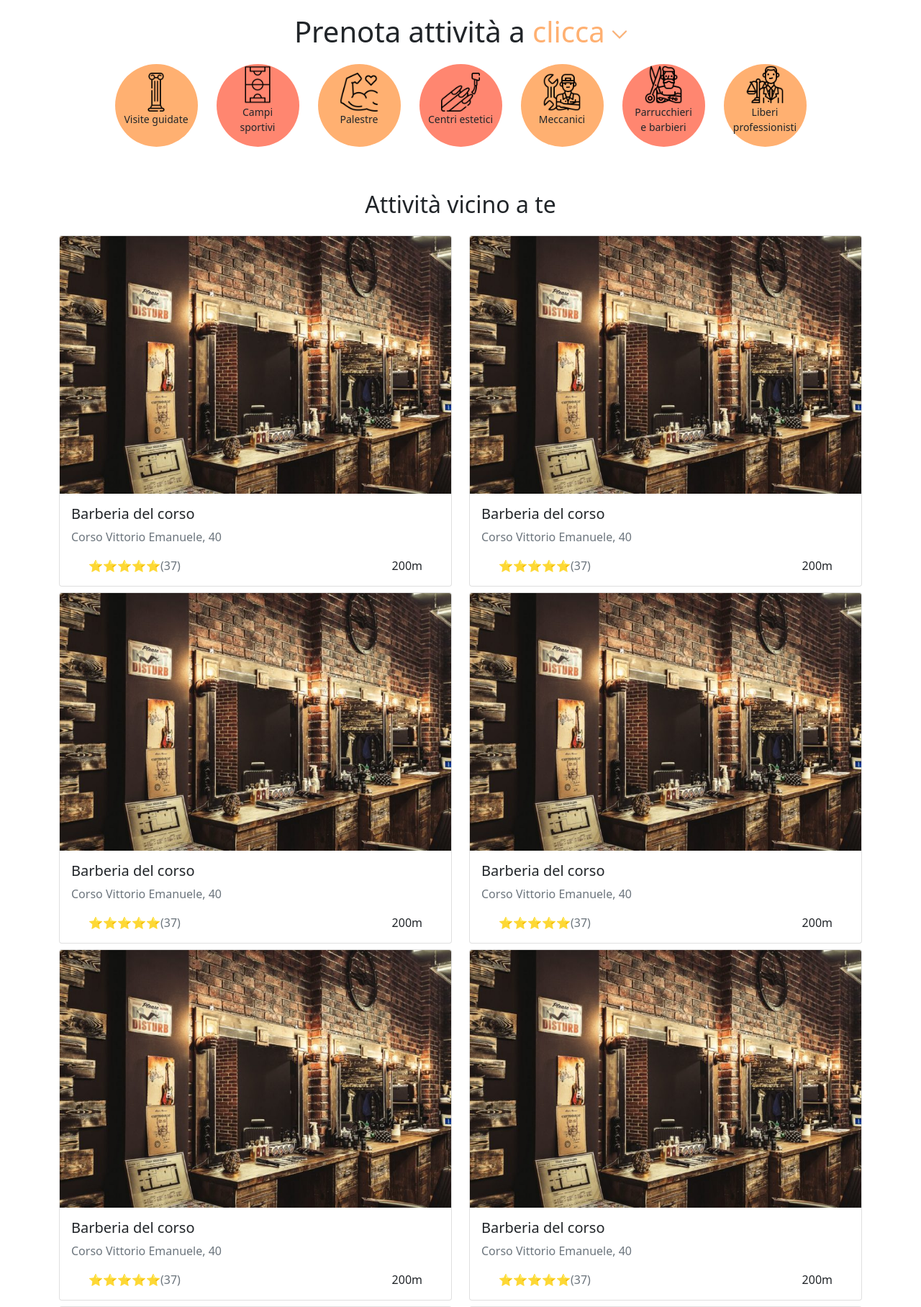
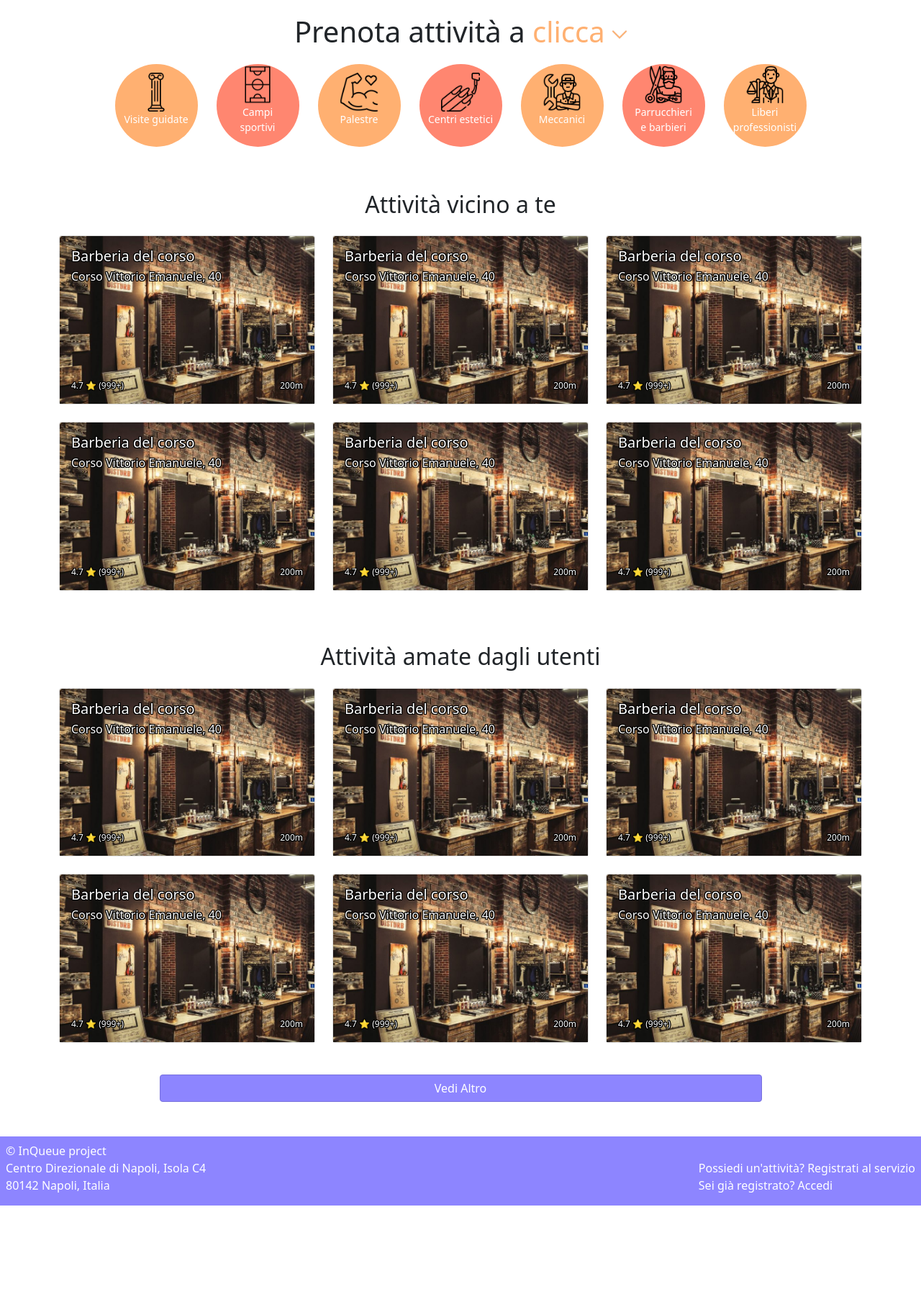
Before and after one commit to frncp/InQueue, a Flask app: page / in a window 1280 px wide. Shown: the part 45-1861 px from the top of the page at 72% size. After the commit the page ends 1720 px from the top, so only its background shows below. Run offline with Flask 2, Linux system fonts and the light colour scheme; data that the repository does not hold is empty; some libraries are stand-ins or nearby versions.

Commit message:
/index completed

```diff
--- a/static/css/style.css
+++ b/static/css/style.css
@@ -1,11 +1,23 @@
 /* MAIN */
 
+/* CIRCLES */
 .homepage-circle-container {
-    width: 100px;
-    height: 100px;
+    width: 115px;
+    height: 115px;
     display: inline-block;
+    border-radius: 50%;
+    margin: 13px;
+    font-size: 14px;
+    font-weight: 300;
+    text-align: center;
+    cursor: pointer;
+    background-color: #ffb071ff;
     position: relative;
     transition: transform .2s;
+}
+
+.homepage-circle-container p {
+    color: white;
 }
 
 .homepage-circle-container:hover {
@@ -16,23 +28,88 @@
     background-color: #ff8670ff;
 }
 
-
-.category-btn {
-    width: 115px;
-    height: 115px;
-    border-radius: 50%;
-    margin: 13px;
-    font-size: 14px;
-    font-weight: 300;
-    text-align: center;
-    cursor: pointer;
-    background-color: #ffb071ff;
-}
-
 .circle-img {
     width: 60%;
     height: auto;
 }
+
+@media (max-width:768px) {
+    .homepage-circle-container {
+        width: 80px;
+        height: 80px;
+        font-size: 11px;
+        text-align: center;
+    }
+
+    .circle-img {
+        width: 40%;
+        height: auto;
+    }
+
+    .homepage-circle-container p {
+        text-align: center;
+    }
+}
+
+/* END CIRCLES */
+
+/* CARDS */
+
+.card-title {
+    color: white;
+    border-radius: 10px;
+    text-shadow: 1px 0 0 #000, -1px 0 0 #000, 0 1px 0 #000, 0 -1px 0 #000, 1px 1px #000, -1px -1px 0 #000, 1px -1px 0 #000, -1px 1px 0 #000;
+}
+
+.card-subtitle {
+    color: white;
+    border-radius: 10px;
+    text-shadow: 1px 0 0 #000, -1px 0 0 #000, 0 1px 0 #000, 0 -1px 0 #000, 1px 1px #000, -1px -1px 0 #000, 1px -1px 0 #000, -1px 1px 0 #000;
+}
+
+.info-row-3 {
+    font-size: 12px;
+    color: white;
+    border-radius: 10px;
+    text-shadow: 1px 0 0 #000, -1px 0 0 #000, 0 1px 0 #000, 0 -1px 0 #000, 1px 1px #000, -1px -1px 0 #000, 1px -1px 0 #000, -1px 1px 0 #000;
+}
+
+
+@media (max-width:768px) {
+
+.card-title {
+    font-size: 12px;
+}
+
+.card-subtitle {
+    font-size: 8px;
+}
+
+.info-row-3 {
+    font-size: 6px;
+}
+
+}
+
+.card {
+    transition: transform .2s;
+}
+
+.card:hover {
+    transform: scale(1.1);
+}
+
+.button-container {
+    text-align: center;
+    padding-top: 20px;
+}
+
+.button-container .btn {
+    text-align: center;
+    display: inline-block;
+}
+
+/* END CARDS */
 
 @media (min-width: 576px) and (max-width:768px) {
     .sm {color:red;font-weight:bold;}
@@ -45,21 +122,6 @@ h2 {
 .city_container {
     text-align: center;
     padding-top: 20px;
-}
-
-#see_other_button {;
-    padding-top: 20px;
-}
-
-@media screen and (max-width: 750px) {
-    .homepage-circle-container {
-        width: 70px;
-        height: 70px;
-    }
-
-    .circle-img {
-        left: 25%;
-    }
 }
 
 #selectedCity {
--- a/templates/index.html
+++ b/templates/index.html
@@ -28,31 +28,31 @@ EFFETTO CARD HOVER
 </style>
 
 <div class="row d-flex justify-content-center">
-    <div class="homepage-circle-container homepage-circle-container d-flex flex-column justify-content-center align-items-center category-btn">
+    <div class="homepage-circle-container homepage-circle-container d-flex flex-column justify-content-center align-items-center">
         <img class="circle-img" src="../static/images/column.png" alt="visite" width="65px">
         <p>Visite guidate</p>
     </div>
-    <div class="homepage-circle-container d-flex flex-column justify-content-center align-items-center category-btn">
+    <div class="homepage-circle-container d-flex flex-column justify-content-center align-items-center">
         <img class="circle-img" src="../static/images/soccer-field.png" alt="campi" width="65px">
         <p>Campi sportivi</p>
     </div>
-    <div class="homepage-circle-container d-flex flex-column justify-content-center align-items-center category-btn">
+    <div class="homepage-circle-container d-flex flex-column justify-content-center align-items-center">
         <img class="circle-img" src="../static/images/muscle.png" alt="palestre" width="65px">
         <p>Palestre</p>
     </div>
-    <div class="homepage-circle-container d-flex flex-column justify-content-center align-items-center category-btn">
+    <div class="homepage-circle-container d-flex flex-column justify-content-center align-items-center">
         <img class="circle-img" src="../static/images/nail-polish.png" alt="centri_estetici" width="65px">
         <p>Centri estetici</p>
     </div>
-    <div class="homepage-circle-container d-flex flex-column justify-content-center align-items-center category-btn">
+    <div class="homepage-circle-container d-flex flex-column justify-content-center align-items-center">
         <img class="circle-img" src="../static/images/mechanic.png" alt="meccanici" width="65px">
         <p>Meccanici</p>
     </div>
-    <div class="homepage-circle-container d-flex flex-column justify-content-center align-items-center category-btn">
+    <div class="homepage-circle-container d-flex flex-column justify-content-center align-items-center">
         <img class="circle-img" src="../static/images/barber.png" alt="parrucchieri" width="65px">
         <p>Parrucchieri e barbieri</p>
     </div>
-    <div class="homepage-circle-container d-flex flex-column justify-content-center align-items-center category-btn">
+    <div class="homepage-circle-container d-flex flex-column justify-content-center align-items-center">
         <img class="circle-img" src="../static/images/lawyer.png" alt="liberi_professionisti" width="65px">
         <p>Liberi professionisti</p>
     </div>
@@ -63,22 +63,24 @@ EFFETTO CARD HOVER
 <h2 class="mt-5 mb-4">Attività vicino a te</h2>
 
 <section class="container_deck">
-    <div class="row row-cols-2 row-cols-sm-2">
-        {% for i in range(8) %}
-        <div class="col mb-2">
+    <div class="row row-cols-2 row-cols-sm-3">
+        {% for i in range(6) %}
+        <div class="col mb-4">
             <div class="card">
                 <img src="../static/images/barbers_images/b1.jpg" class="card-img-top" alt="...">
-                <div class="card-body">
+                <div class="card-body card-img-overlay d-flex flex-column">
+                    <div class="row">
                         <h5 class="card-title">Barberia del corso</h5>
-                    <p class="text-muted">Corso Vittorio Emanuele, 40</p>
-                    <div class="container">
-                        <div class="row align-items-start">
-                            <div style="color: #1a1e21;" class="col text-start">
-                                ⭐⭐⭐⭐⭐<span class="text-secondary">(37)</span>
                     </div>
-                            <div class="col text-end">
+                    <div class="row">
+                        <p class="card-subtitle">Corso Vittorio Emanuele, 40</p>
+                    </div>
+                    <div class="row info-row-3 mt-auto">
+                        <div class="col-6 text-start">
+                            4.7 ⭐ (999+)
+                        </div>
+                        <div class="col-6 text-end">
                             200m
-                            </div>
                         </div>
                     </div>
                 </div>
@@ -92,22 +94,24 @@ EFFETTO CARD HOVER
 <h2 class="mt-5 mb-4">Attività amate dagli utenti</h2>
 
 <section class="container_deck">
-    <div class="row row-cols-2 row-cols-sm-2">
-        {% for i in range(8) %}
-        <div class="col mb-2">
+    <div class="row row-cols-2 row-cols-sm-3">
+        {% for i in range(6) %}
+        <div class="col mb-4">
             <div class="card">
                 <img src="../static/images/barbers_images/b1.jpg" class="card-img-top" alt="...">
-                <div class="card-body">
+                <div class="card-body card-img-overlay d-flex flex-column">
+                    <div class="row row-cols-sm-auto">
                         <h5 class="card-title">Barberia del corso</h5>
-                    <p class="text-muted">Corso Vittorio Emanuele, 40</p>
-                    <div class="container">
-                        <div class="row align-items-start">
-                            <div style="color: #1a1e21;" class="col text-start">
-                                ⭐⭐⭐⭐⭐<span class="text-secondary">(37)</span>
                     </div>
-                            <div class="col text-end">
+                    <div class="row row-cols-sm-auto">
+                        <p class="card-subtitle">Corso Vittorio Emanuele, 40</p>
+                    </div>
+                    <div class="row info-row-3 mt-auto">
+                        <div class="col-6 text-start">
+                            4.7 ⭐ (999+)
+                        </div>
+                        <div class="col-6 text-end">
                             200m
-                            </div>
                         </div>
                     </div>
                 </div>
@@ -115,9 +119,12 @@ EFFETTO CARD HOVER
         </div>
         {% endfor %}
     </div>
+</section>
 
-    <a href="list.html" class="text-decoration-none text-center">
-        <button class="btn btn-inqueue-purple w-75 mt-3" id="see_other_button" type="button">Vedi Altro</button>
+<div class="button-container">
+    <a href="list.html">
+        <button class="btn btn-inqueue-purple w-75" type="button">Vedi Altro</button>
     </a>
-</section>
+</div>
+
 {% endblock %}
```
Also changed, not shown: static/images/barbershop.jpg (deleted). Lines whose indentation alone changed are shown as unchanged.
